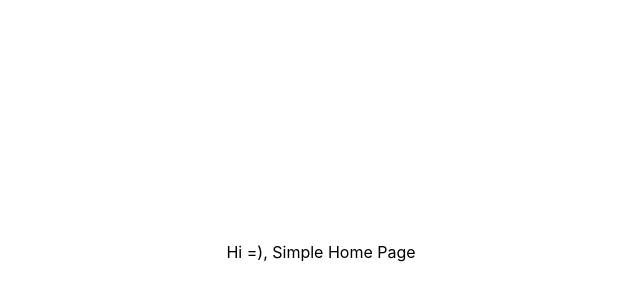
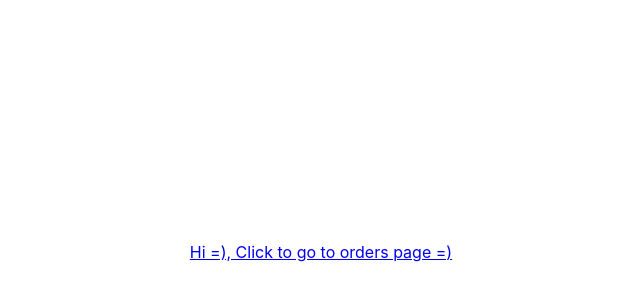
Before and after one commit to HemaSAli/teamleader-test, a React (Create React App) app: page / in a window 1280 px wide. Shown: the part 148-448 px from the top of the page, without its empty margins (319-959 px from the left). Built offline with nearby package versions, Linux system fonts and the light colour scheme.

Commit message:
Add link to orders page in home

```diff
--- a/src/components/HomePage/index.tsx
+++ b/src/components/HomePage/index.tsx
@@ -1,9 +1,13 @@
 import React from 'react';
+import { Link } from 'react-router-dom';
 
 function HomePage() {
   return (
     <div className="teamleader-container">
-      <p>Hi =), Simple Home Page</p>
+      <Link to="/orders">
+        Hi =),
+        Click to go to orders page =)
+      </Link>
     </div>
   );
 }
```
